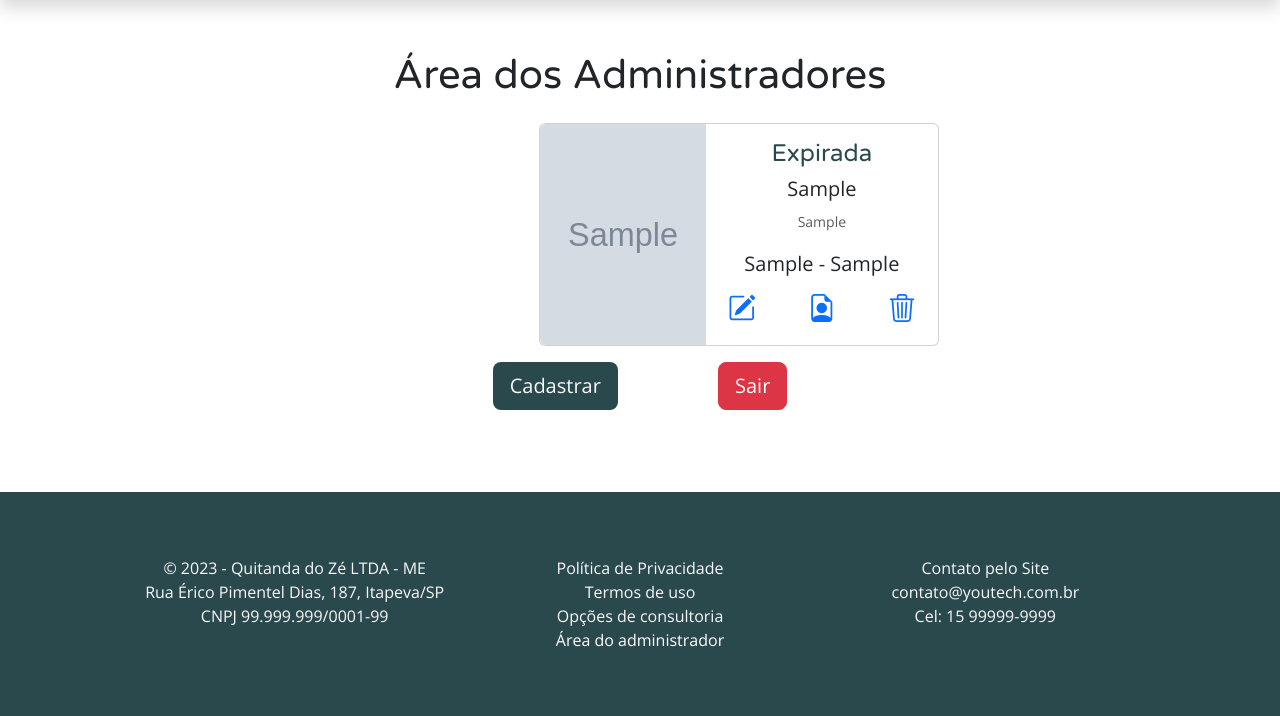
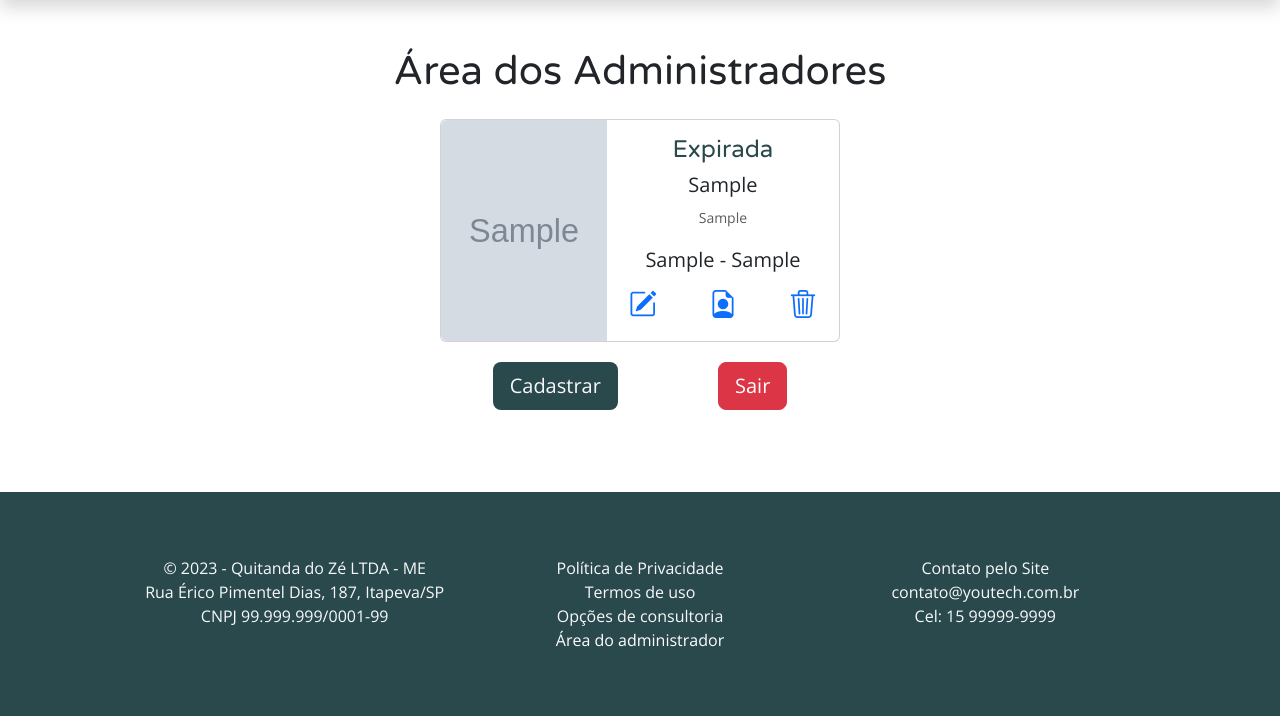
Before and after one commit to otavioDev07/YouTech, a Flask app: page /adm in a window 1280 px wide. Shown: the part 84-800 px from the top of the page. Run offline with Flask 3, Linux system fonts and the light colour scheme; the visitor is signed in with stand-in values (Sample User, id 1); tables that the repository leaves empty hold one stand-in row (values such as "Sample post"); grey boxes marked "Sample" are stand-in pictures.

Commit message:
pequenas alterações

```diff
--- a/YouTech/YouTech/admin/templates/adm.html
+++ b/YouTech/YouTech/admin/templates/adm.html
@@ -9,12 +9,12 @@
         {% if not vagas %}
             <h1 style="color: #2A494D" class="text-center my-5">Não há vagas abertas no momento</h1>
         {% else %}
-            <div class="container-fluid text-center">
+            <div class="container-fluid text-center w-100">
                 <div class="row d-flex justify-content-center g-2">
                     {% for vaga in vagas %}
-                    <div class="col-10 col-xl-4 mx-auto">
+                    <div class="col-10 col-xl-4 mx-auto d-flex flex-column align-items-center">
 
-                        <div class="card mb-3" style="max-width: 800px; min-width: 400px;">
+                        <div class="card mb-3" style="max-width: 745px; min-width: 400px;">
                             <div class="row g-0">
                                 <div class="col-md-5">
                                 <img src="../../static/img/img_vagas/{{vaga['img']}}" class="img-fluid d-flex justify-content-center rounded-start h-100" alt="{{vaga['cargo']}}">
@@ -44,8 +44,8 @@
                 </div>
             {% endif %}
             <div class="container text-center">
-                <button type="button" onclick="window.location.href='/cadvagas'" style="background-color: #2A494D;" class="btn btn-lg text-light mx-5">Cadastrar</button>
-                <button type="button" onclick="window.location.href='/logoff'" class="btn btn-lg btn-danger mx-5">Sair</button>
+                <button type="button" onclick="window.location.href='/cadvagas'" style="background-color: #2A494D;" class="btn btn-lg text-light mx-5 my-1">Cadastrar</button>
+                <button type="button" onclick="window.location.href='/logoff'" class="btn btn-lg btn-danger mx-5 my-1">Sair</button>
             </div>
         </div>
     </div>
--- a/YouTech/YouTech/model/templates/modelo.html
+++ b/YouTech/YouTech/model/templates/modelo.html
@@ -77,7 +77,7 @@
   <header>
     <nav style="background-color: #2A494D;" class="navbar navbar-expand-lg shadow border-bottom border-4 border-dark border-opacity-25">
       <div class="container">
-        <a class="navbar-brand fs-2 fw-bold text-light" href="/"><img style="width:140px;" src="../../static/img/logos/1.png"/></a>
+        <a class="navbar-brand fs-2 fw-bold text-light" href="/"><img style="width:140px;" src="../../static/img/logos/1.png" alt="logo da YouTech"/></a>
         <button class="navbar-toggler" type="button" data-bs-toggle="collapse" data-bs-target="#navbarSupportedContent" aria-controls="navbarSupportedContent" aria-expanded="false" aria-label="Toggle navigation">
           <span class="navbar-toggler-icon"></span>
         </button>
```
Also changed, not shown: YouTech/YouTech/database/dados.db, YouTech/YouTech/static/img/img_vagas/bfebf214b9744b598f8c3ec73f734188_front-end.png (deleted).
